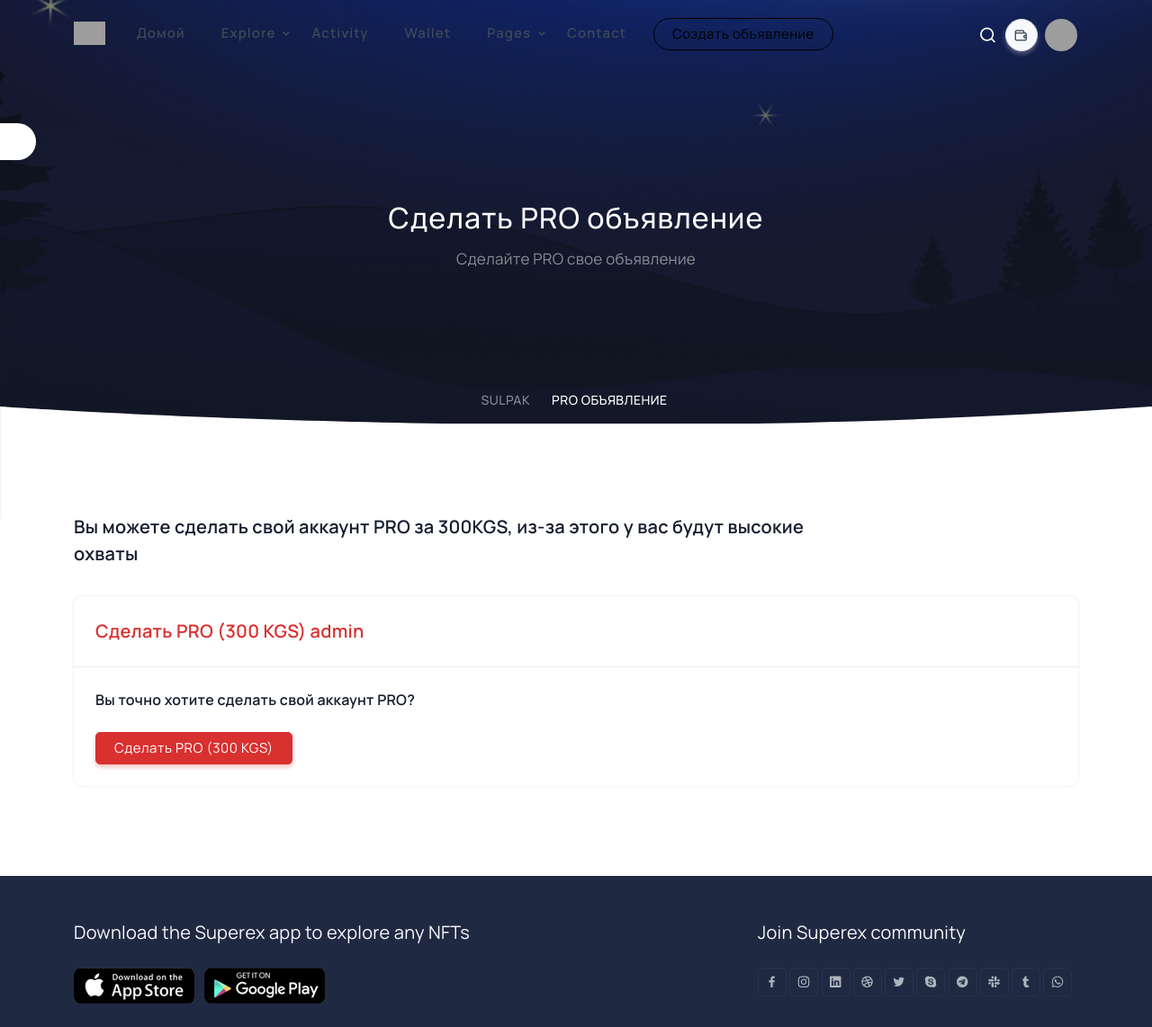
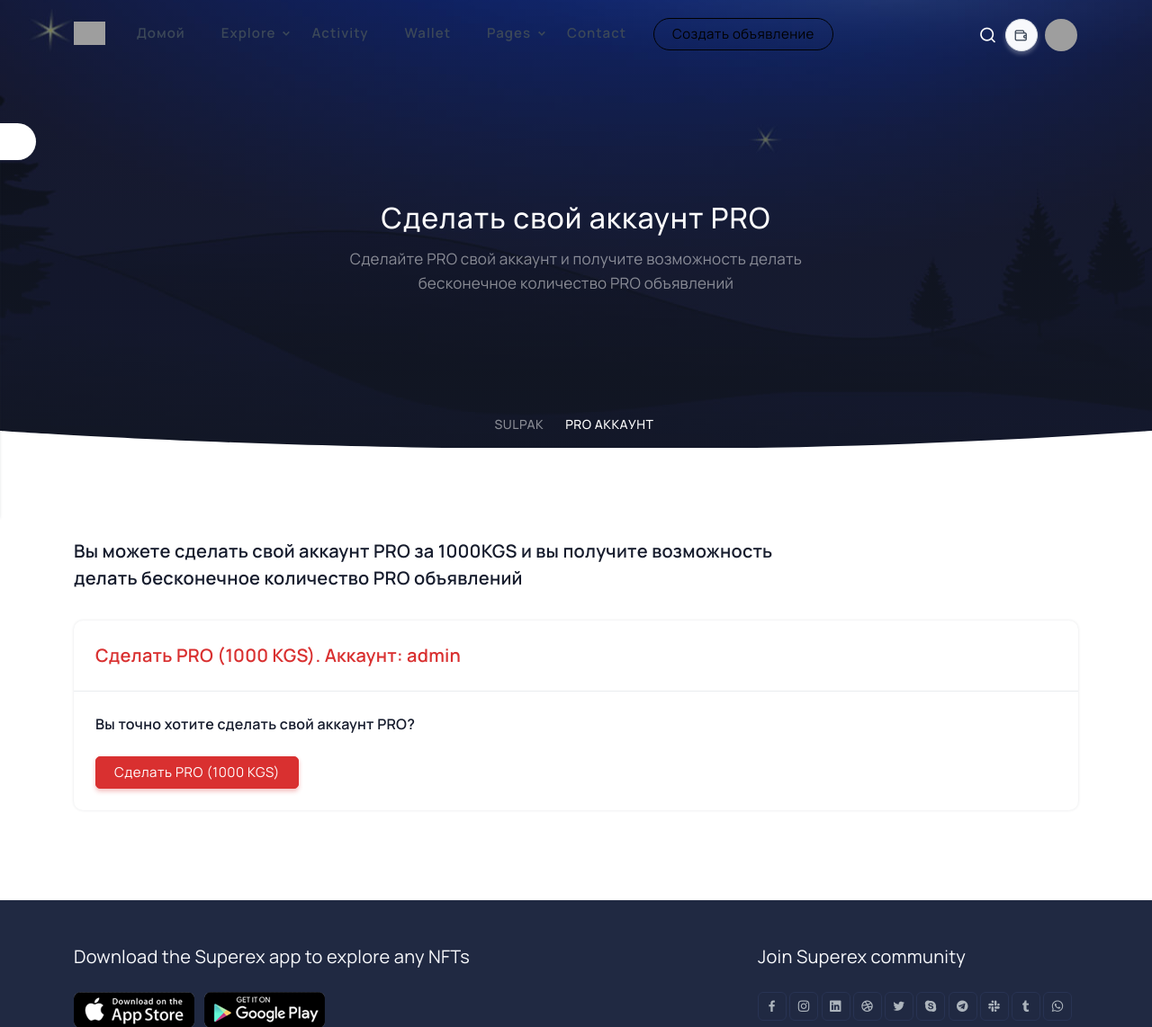
Before and after one commit to Toktorov/eCommerce, a Django app: page /users/user/update/pro/1 in a window 1280 px wide. Shown: the top 1142 px of the page at 90% size. Run offline with Django 3.2, Linux system fonts and the light colour scheme; a user stored in the database is signed in; data comes from the database, SQL or seed files in the repository; parts of the project's set-up code (start-up, migrations or seed data) failed here and were passed over; some libraries are stand-ins or nearby versions; some web fonts are replaced; grey boxes are pictures that could not be loaded.

Commit message:
pro user update

```diff
--- a/apps/products/views.py
+++ b/apps/products/views.py
@@ -80,10 +80,14 @@ def pro_product_update(request, id):
     if request.method == "POST":
         try:
             user = User.objects.get(id = request.user.id)
-            user.balance -= 100
+            if user.status_user == False:
+                user.balance -= 100
+            else:
+                user.balance -= 0
             product.status_product = True
             user.save()
             product.save()
+
             return redirect('product_detail', product.id)
         except:
             return redirect('not_enough_money')
--- a/apps/users/views.py
+++ b/apps/users/views.py
@@ -89,7 +89,7 @@ def pro_update_user(request, id):
     if request.method == "POST":
         try:
             user = User.objects.get(id = id)
-            user.balance -= 300
+            user.balance -= 1000
             user.status_user = True
             user.save()
             return redirect('profile', user.username)
@@ -123,7 +123,6 @@ def money_transfer(request):
             return redirect('destination_not_found')
         transfer_money = MoneyTransfer.objects.create(user = request.user, address_wallet = address_wallet, amount_money = amount)
         return redirect('index')
-
     context = {
         'setting' : setting,
     }
--- a/templates/users/creator-profile.html
+++ b/templates/users/creator-profile.html
@@ -58,7 +58,7 @@
                                 </div>
                                 {% if user.status_user == False %}
                                 <div class="mt-4">
-                                    <a href="{% url 'pro_update_user' user.id %}" class="btn btn-pills btn-outline-danger mx-1">Сделать PRO (300 KGS)</a>
+                                    <a href="{% url 'pro_update_user' user.id %}" class="btn btn-pills btn-outline-danger mx-1">Сделать PRO (1000 KGS)</a>
                                 </div>
                                 {% endif %}
                                 {% endif %}
--- a/templates/users/login.html
+++ b/templates/users/login.html
@@ -74,7 +74,7 @@
                                             </div><!--end col-->
 
                                             <div class="col-12 text-center mt-4">
-                                                <small><span class="text-muted me-2">Don't have an account ?</span> <a href="signup.html" class="text-dark fw-bold">Sign Up</a></small>
+                                                <small><span class="text-muted me-2">У вас нет аккаунта?</span> <a href="{% url 'register' %}" class="text-dark fw-bold">Зарегистрироваться</a></small>
                                             </div><!--end col-->
                                         </div><!--end row-->
                                     </form>
@@ -84,7 +84,7 @@
 
                             <!-- Start Footer -->
                             <div class="text-center">
-                                <small class="mb-0 text-light title-dark">© <script>document.write(new Date().getFullYear())</script> Superex. Design with <i class="mdi mdi-heart text-danger"></i> by <a href="https://shreethemes.in/" target="_blank" class="text-reset">Shreethemes</a>.</small>
+                                <small class="mb-0 text-light title-dark">© <script>document.write(new Date().getFullYear())</script> {{ setting.title }} <i class="mdi mdi-heart text-danger"></i> by <a href="https://itrun.kg/" target="_blank" class="text-reset">IT-RUN</a>.</small>
                             </div>
                             <!-- End Footer -->
                         </div>
--- a/templates/users/signup.html
+++ b/templates/users/signup.html
@@ -32,7 +32,7 @@
                         <div class="d-flex flex-column min-vh-100 p-4">
                             <!-- Start Logo -->
                             <div class="text-center">
-                                <a href=""><img src="images/logo-white.png" alt=""></a>
+                                <a href=""><img src="{{ setting.logo.url }}" width="10%" alt=""></a>
                             </div>
                             <!-- End Logo -->
 
@@ -94,7 +94,7 @@
 
                             <!-- Start Footer -->
                             <div class="text-center">
-                                <small class="mb-0 text-light title-dark">© <script>document.write(new Date().getFullYear())</script> Superex. Design with <i class="mdi mdi-heart text-danger"></i> by <a href="https://shreethemes.in/" target="_blank" class="text-reset">Shreethemes</a>.</small>
+                                <small class="mb-0 text-light title-dark">© <script>document.write(new Date().getFullYear())</script> {{ setting.title }}. Design with <i class="mdi mdi-heart text-danger"></i> by <a href="https://itrun.kg/" target="_blank" class="text-reset">IT-RUN</a>.</small>
                             </div>
                             <!-- End Footer -->
                         </div>
--- a/templates/users/user_update_pro.html
+++ b/templates/users/user_update_pro.html
@@ -25,8 +25,8 @@
                 <div class="row mt-5 justify-content-center">
                     <div class="col-12">
                         <div class="title-heading text-center">
-                            <h5 class="heading fw-semibold sub-heading text-white title-dark">Сделать PRO объявление</h5>
-                            <p class="text-white-50 para-desc mx-auto mb-0">Сделайте PRO свое объявление</p>
+                            <h5 class="heading fw-semibold sub-heading text-white title-dark">Сделать свой аккаунт PRO</h5>
+                            <p class="text-white-50 para-desc mx-auto mb-0">Сделайте PRO свой аккаунт и получите возможность делать бесконечное количество PRO объявлений</p>
                         </div>
                     </div><!--end col-->
                 </div><!--end row-->
@@ -35,7 +35,7 @@
                     <nav aria-label="breadcrumb" class="d-block">
                         <ul class="breadcrumb breadcrumb-muted mb-0 p-0">
                             <li class="breadcrumb-item"><a href="{% url 'index' %}">{{ setting.title }}</a></li>
-                            <li class="breadcrumb-item active" aria-current="page">PRO объявление</li>
+                            <li class="breadcrumb-item active" aria-current="page">PRO аккаунт</li>
                         </ul>
                     </nav>
                 </div>
@@ -55,7 +55,7 @@
             <div class="container">
                 <div class="row">
                     <div class="col-lg-9">
-                        <h5>Вы можете сделать свой аккаунт PRO за 300KGS, из-за этого у вас будут высокие охваты</h5>
+                        <h5>Вы можете сделать свой аккаунт PRO за 1000KGS и вы получите возможность делать бесконечное количество PRO объявлений</h5>
                     </div>
                 </div>
                         <div class="rounded-md shadow mt-4">
@@ -63,13 +63,13 @@
                                 {% csrf_token %}
 
                                 <div class="p-4 border-bottom">
-                                    <h5 class="mb-0 text-danger">Сделать PRO (300 KGS) {{ user.username }}</h5>
+                                    <h5 class="mb-0 text-danger">Сделать PRO (1000 KGS). Аккаунт: {{ user.username }}</h5>
                                 </div>
 
                                 <div class="p-4">
                                     <h6 class="mb-0">Вы точно хотите сделать свой аккаунт PRO?</h6>
                                     <div class="mt-4">
-                                        <button class="btn btn-danger" type="submit">Сделать PRO (300 KGS)</button>
+                                        <button class="btn btn-danger" type="submit">Сделать PRO (1000 KGS)</button>
                                     </div><!--end col-->
                                 </div>
                             </form>
```
Also changed, not shown: templates/include/header.html (+8 -4 lines), templates/index.html (+5 -4 lines), templates/products/item-detail-one.html (+8 -1 lines), templates/products/pro_product.html (+18 -2 lines).
